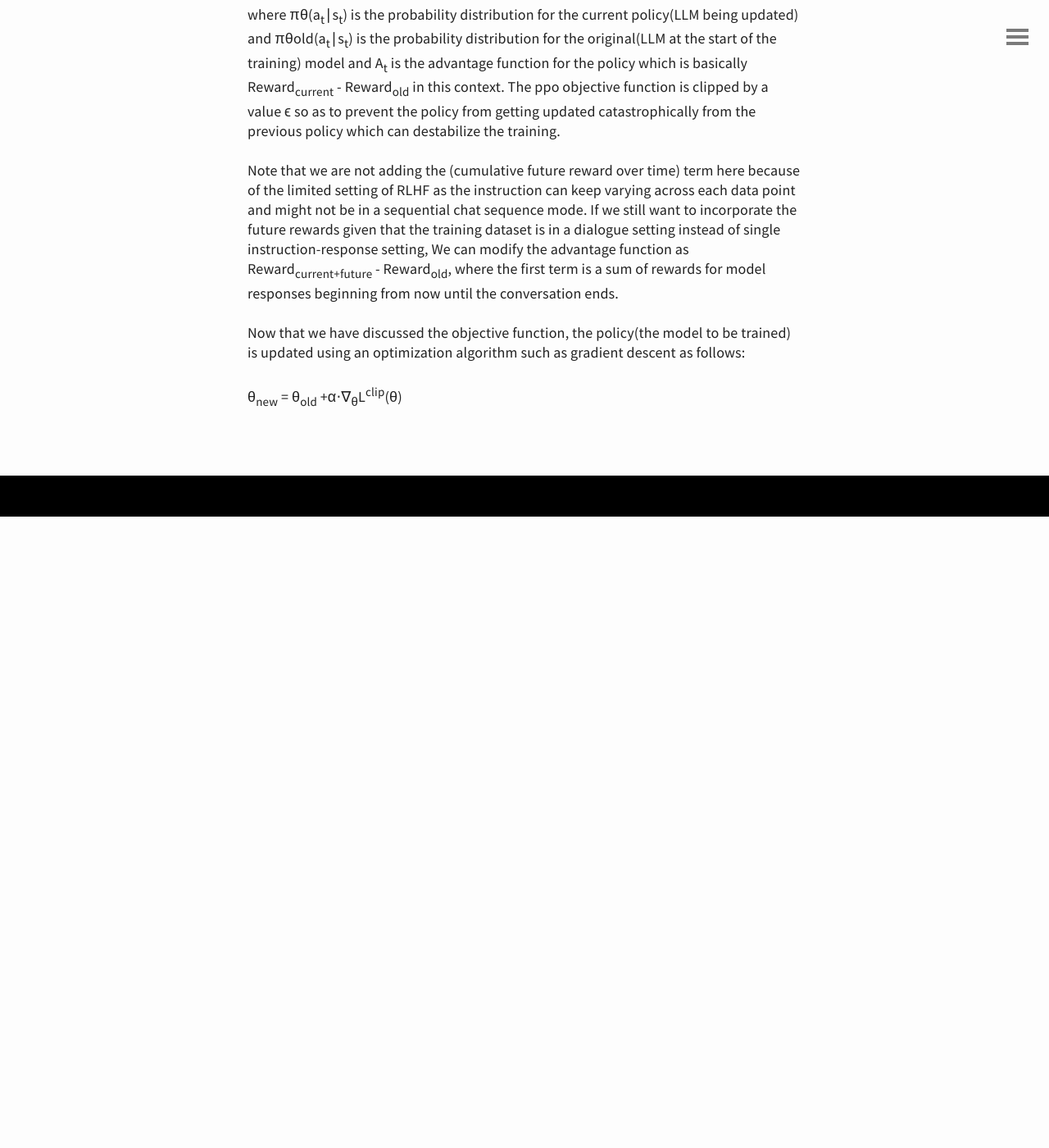
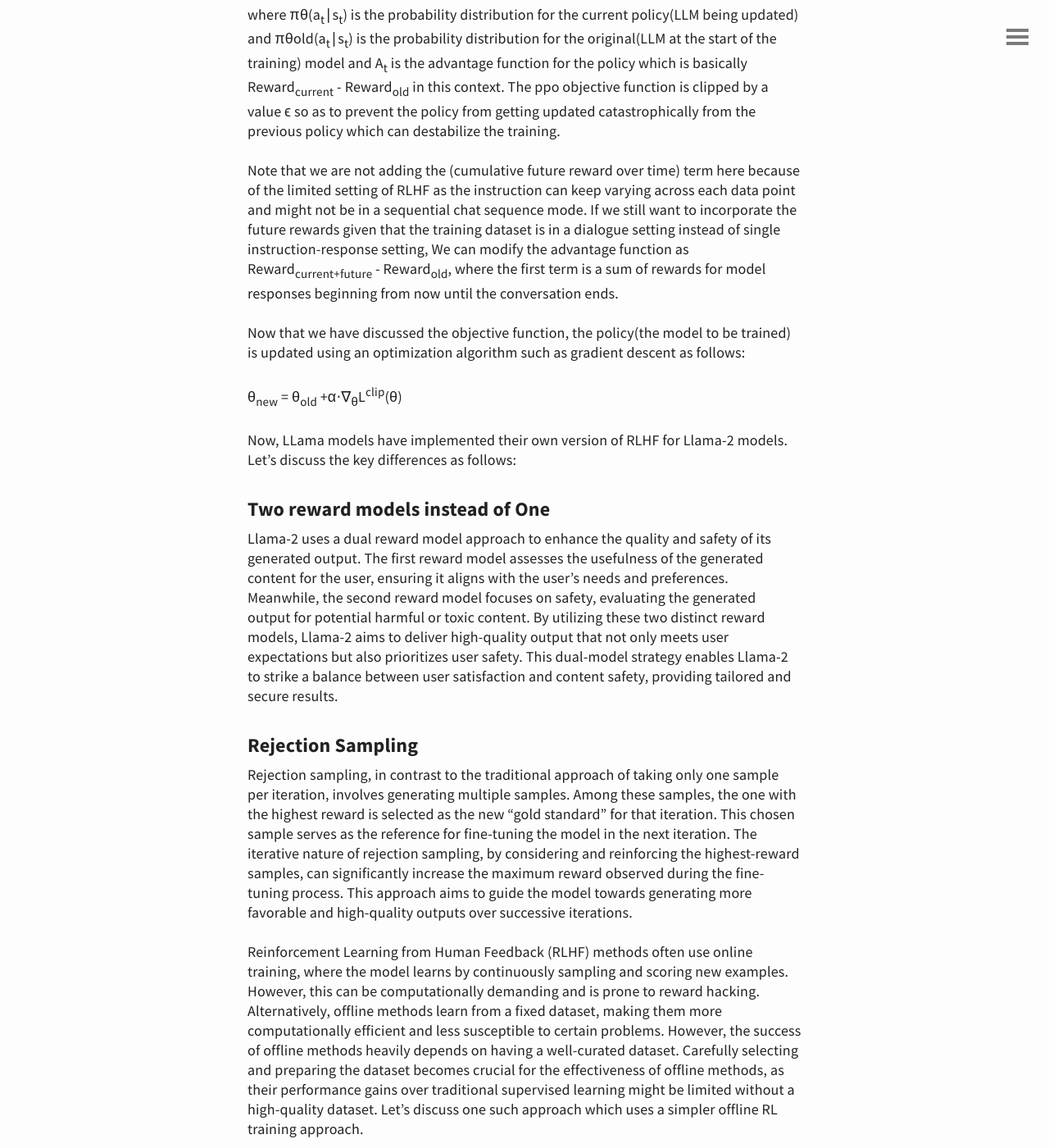
Before and after one commit to spraphul/blog, a Jekyll site: the page built from _posts/2023-11-30-plt.md, in a window 1280 px wide and 1400 px high, scrolled down 3457 px. Shown: the whole window at 82% size. Built offline with Jekyll 4.4.1, drawn with Linux system fonts in a browser that asks for light colours; before the commit the page ends 4087 px from its top, so only the background shows below that; some of the changed text lies outside the part shown.

Commit message:
Update 2023-11-30-plt.md

```diff
--- a/_posts/2023-11-30-plt.md
+++ b/_posts/2023-11-30-plt.md
@@ -46,3 +46,36 @@
 Now that we have discussed the objective function, the policy(the model to be trained) is updated using an optimization algorithm such as gradient descent as follows:
 
 θ<sub>new</sub> = θ<sub>old</sub> +α⋅∇<sub>θ</sub>L<sup>clip</sup>(θ)
+
+Now, LLama models have implemented their own version of RLHF for Llama-2 models. Let's discuss the key differences as follows:
+
+### Two reward models instead of One
+Llama-2 uses a dual reward model approach to enhance the quality and safety of its generated output. The first reward model assesses the usefulness of the generated content for the user, ensuring it aligns with the user's needs and preferences. Meanwhile, the second reward model focuses on safety, evaluating the generated output for potential harmful or toxic content. By utilizing these two distinct reward models, Llama-2 aims to deliver high-quality output that not only meets user expectations but also prioritizes user safety. This dual-model strategy enables Llama-2 to strike a balance between user satisfaction and content safety, providing tailored and secure results.
+
+### Rejection Sampling
+Rejection sampling, in contrast to the traditional approach of taking only one sample per iteration, involves generating multiple samples. Among these samples, the one with the highest reward is selected as the new "gold standard" for that iteration. This chosen sample serves as the reference for fine-tuning the model in the next iteration. The iterative nature of rejection sampling, by considering and reinforcing the highest-reward samples, can significantly increase the maximum reward observed during the fine-tuning process. This approach aims to guide the model towards generating more favorable and high-quality outputs over successive iterations.
+
+Reinforcement Learning from Human Feedback (RLHF) methods often use online training, where the model learns by continuously sampling and scoring new examples. However, this can be computationally demanding and is prone to reward hacking. Alternatively, offline methods learn from a fixed dataset, making them more computationally efficient and less susceptible to certain problems. However, the success of offline methods heavily depends on having a well-curated dataset. Carefully selecting and preparing the dataset becomes crucial for the effectiveness of offline methods, as their performance gains over traditional supervised learning might be limited without a high-quality dataset. Let's discuss one such approach which uses a simpler offline RL training approach.
+
+## Reinforced Self Training (ReST)
+Decoupling Dataset Growth and Policy Improvement:
+
+- Divides the RL pipeline into separate offline stages, namely Grow and Improve.
+- Begins with training an initial model 𝜋𝜃(𝒚|𝒙) on dataset D(continual pretraining & supervised finetuning).
+
+Grow Step:
+
+- Creates a new dataset D𝑔 by sampling from the model and augmenting the initial training dataset.
+- Annotates D𝑔 with a reward model 𝑅(𝒙, 𝒚).
+
+Improve Step:
+
+- Defines a filtering function 𝐹(𝒙, 𝒚; 𝜏) to include samples with rewards higher than a threshold 𝜏.
+- Fine-tunes the current best policy on the filtered data using a reward-weighted loss 𝐽(𝜃).
+- Iterates over Improve steps with increasing filtering thresholds.
+
+Now the objective function 𝐽(𝜃) can either be used as another supervised finetuning step on D𝑔 with labels as their rewards or be used as a Reinforcement Learning Objective Function such as Actor Critic Method or Deep Q-Learning explained in my previous blogs. This method essentially still requires training a reward model but the policy update is now done in an offline manner as compared to the online manner in the previous approach. This reduces the training time and reward hack issue to some extent.
+
+Now let's discuss a method which completely avoids using Reinforcement Learning and usage of a reward model.
+
+## Direct Preference Optimization
```
